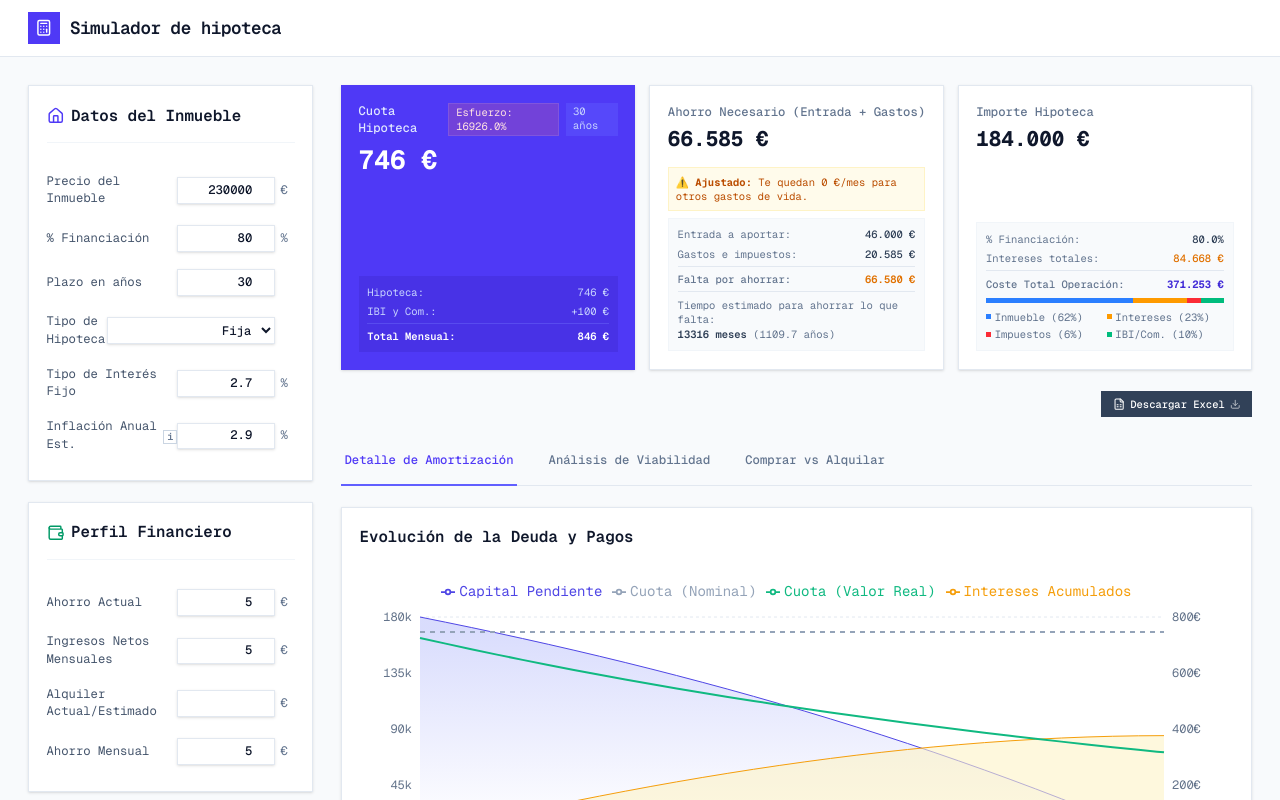
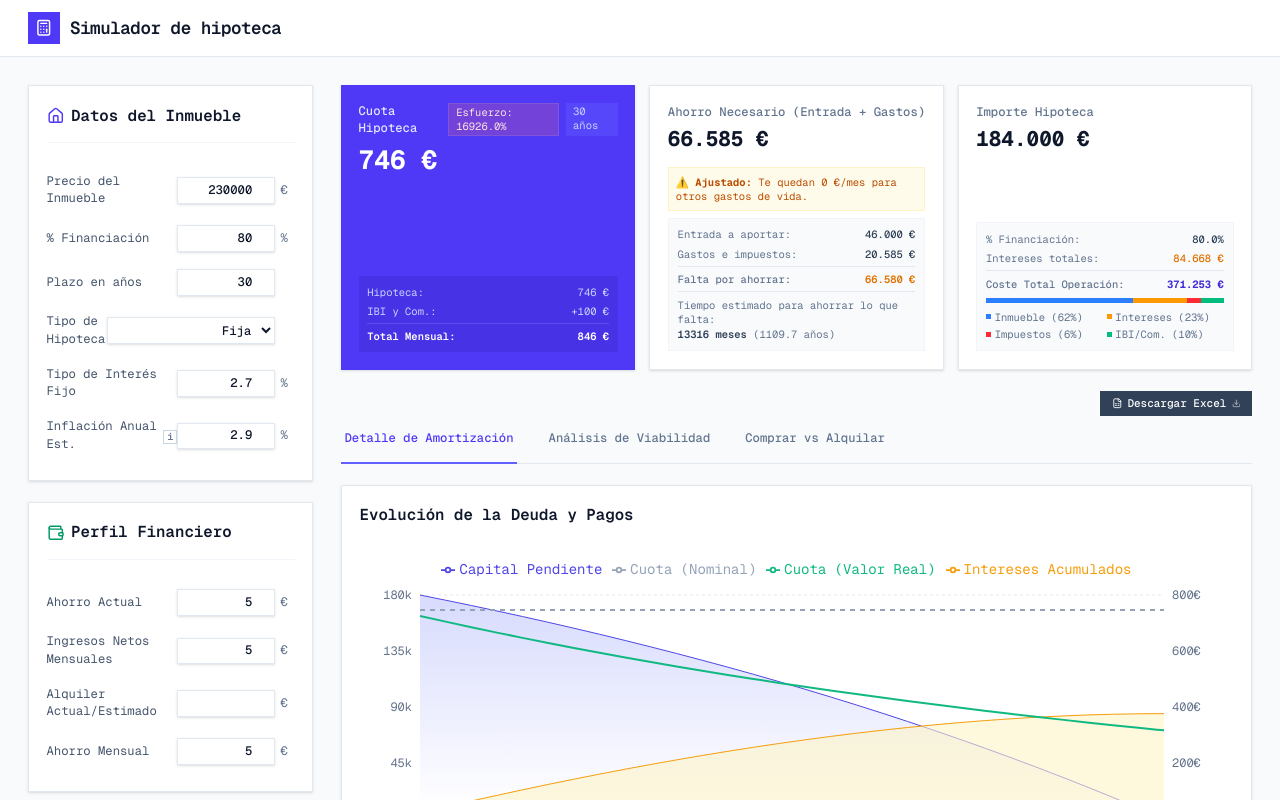
Before and after one commit to alcado94/calculadora-hipoteca, an Astro site: page / in a window 1280 px wide. Both pictures are taken after typing "5", "5", "5" into the empty fields and a click on the button "Calcular". Shown: the top 800 px of the page. Built offline with nearby package versions, Linux system fonts and the light colour scheme; Astro itself is replaced by a stand-in of ours.

Commit message:
fix: stabilize export button loading state
Keep the export button width and label stable during loading, add a minimum feedback delay, and keep the control positioned below summary cards to avoid layout jumps.

```diff
--- a/src/App.tsx
+++ b/src/App.tsx
@@ -262,7 +262,7 @@
                 </div>
 
                 {/* Boton de exportacion a Excel */}
-                <div className="flex justify-end">
+                <div className="flex justify-end mb-0">
                   <ExportButton
                     state={state}
                     derived={derived}
--- a/src/components/layout/ExportButton.tsx
+++ b/src/components/layout/ExportButton.tsx
@@ -10,11 +10,13 @@
 }
 
 export function ExportButton({ state, derived, amortizationData }: ExportButtonProps) {
+  const MIN_EXPORT_FEEDBACK_MS = 900;
   const [isExporting, setIsExporting] = useState(false);
   const [progress, setProgress] = useState(0);
   const [hasError, setHasError] = useState(false);
 
   const handleExport = async () => {
+    const startedAt = Date.now();
     setIsExporting(true);
     setProgress(0);
     setHasError(false);
@@ -34,13 +36,20 @@
       // Nombre del fichero descriptivo: hipoteca_230000_80%_30a.xlsx
       const filename = `hipoteca_${Math.round(derived.numPropertyValue)}_${derived.numLtv}pct_${derived.numYears}a.xlsx`;
       saveAs(blob, filename);
+      setProgress(100);
     } catch (error) {
       console.error("Error al generar el fichero Excel:", error);
       setHasError(true);
     } finally {
+      const elapsedMs = Date.now() - startedAt;
+      const pendingMs = Math.max(0, MIN_EXPORT_FEEDBACK_MS - elapsedMs);
+
+      if (pendingMs > 0) {
+        await new Promise((resolve) => setTimeout(resolve, pendingMs));
+      }
+
       setIsExporting(false);
-      // Mantener el progress a 100 brevemente antes de resetear
-      setTimeout(() => setProgress(0), 600);
+      setProgress(0);
     }
   };
 
@@ -50,7 +59,7 @@
         onClick={handleExport}
         disabled={isExporting}
         className={[
-          "relative overflow-hidden flex items-center gap-1.5 px-3 py-1.5 text-xs font-medium transition-colors duration-200",
+          "relative overflow-hidden flex items-center justify-center w-[152px] gap-1 px-2.5 py-1 text-[11px] font-medium transition-colors duration-200",
           "rounded-none border",
           isExporting
             ? "bg-slate-700 border-slate-700 text-white cursor-not-allowed"
@@ -74,14 +83,19 @@
           />
         )}
 
-        <span className="relative z-10 flex items-center gap-1.5">
+        <span className="relative z-10 flex items-center justify-center gap-1.5 w-full">
           {isExporting ? (
-            <Loader2 className="w-3.5 h-3.5 animate-spin shrink-0" />
+            <Loader2 className="w-3 h-3 animate-spin shrink-0" />
           ) : (
-            <FileSpreadsheet className="w-3.5 h-3.5 shrink-0" />
+            <FileSpreadsheet className="w-3 h-3 shrink-0" />
           )}
-          <span>{isExporting ? "Descargando..." : "Descargar Excel"}</span>
-          {!isExporting && <Download className="w-3 h-3 shrink-0 opacity-70" />}
+          <span>Descargar Excel</span>
+          <Download
+            className={[
+              "w-2.5 h-2.5 shrink-0 opacity-70 transition-opacity duration-150",
+              isExporting ? "opacity-0" : "opacity-70",
+            ].join(" ")}
+          />
         </span>
       </button>
 
```
